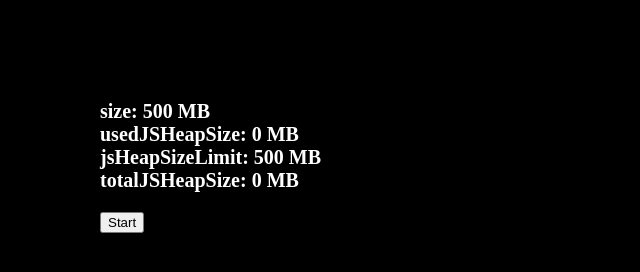
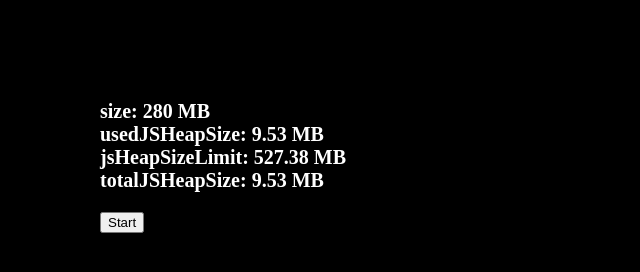
Before and after one commit to hcodes/max-memory, a plain HTML site: page index.html in a window 1280 px wide. Both pictures are taken after a click on the button "Start". Shown: the whole page, without its empty margins (0-640 px from the left). Drawn offline with Linux system fonts and the light colour scheme.

Commit message:
Update index.html

```diff
--- a/index.html
+++ b/index.html
@@ -39,10 +39,10 @@
   var error = document.querySelector('#error');
 
   function toMB(value) {
-    return Math.floor(value / 1024 / 1024 / 100) * 100 + ' MB';
+    return Math.floor(value / 1024 / 1024 * 100) / 100 + ' MB';
   }
 
-  var ITEM_SIZE = 1024 * 1024 * 10; // 10 MB
+  var ITEM_SIZE = 1024 * 1024 * 1; // 10 MB
 
   function start() {
     setInterval(() => {
@@ -65,7 +65,7 @@
        output.innerHTML = html;
 
       localStorage.setItem('memory', html);
-    }, 50);
+    }, 10);
   }
 
   document.querySelector('#start').onclick = start;
```
